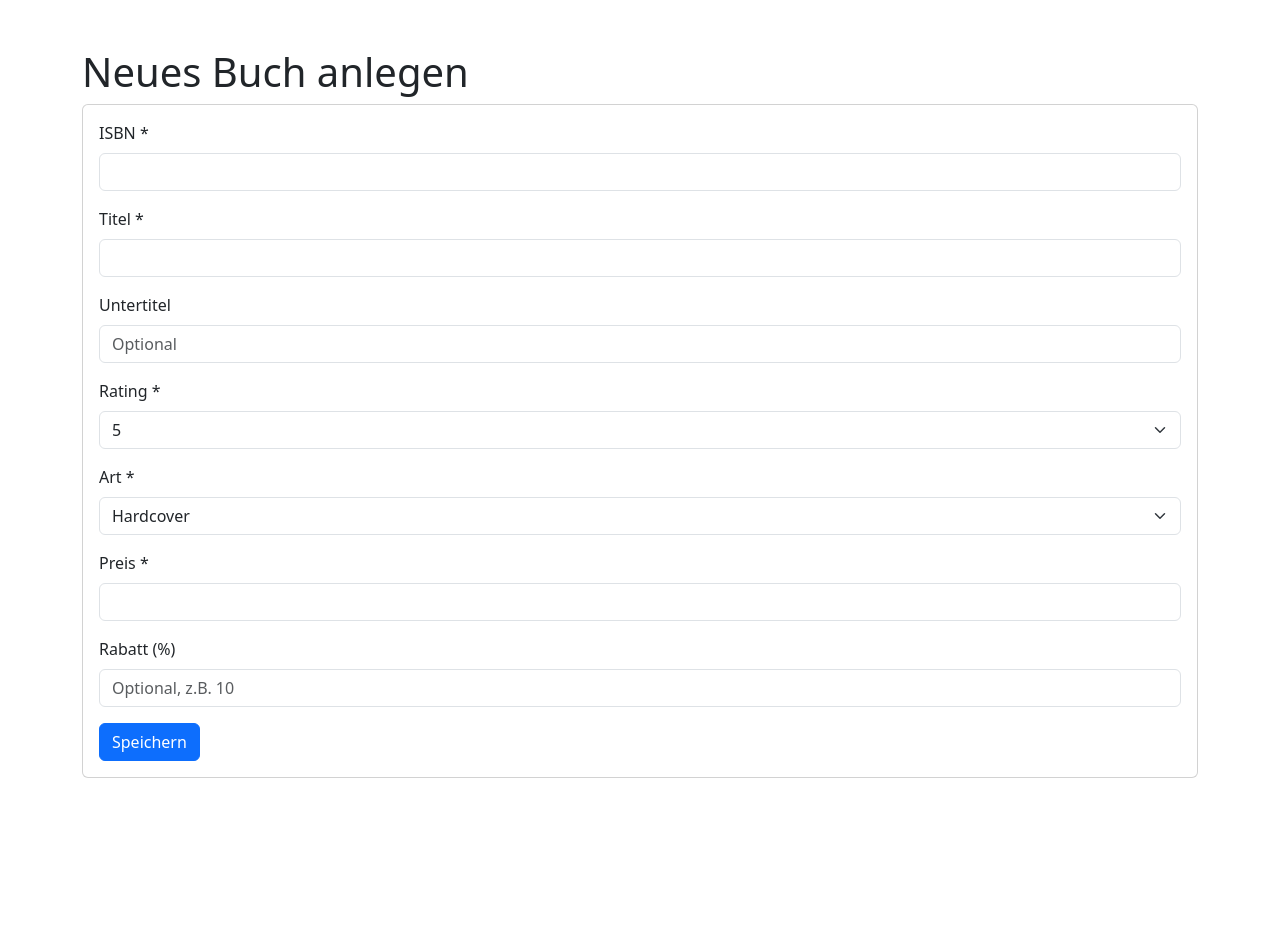
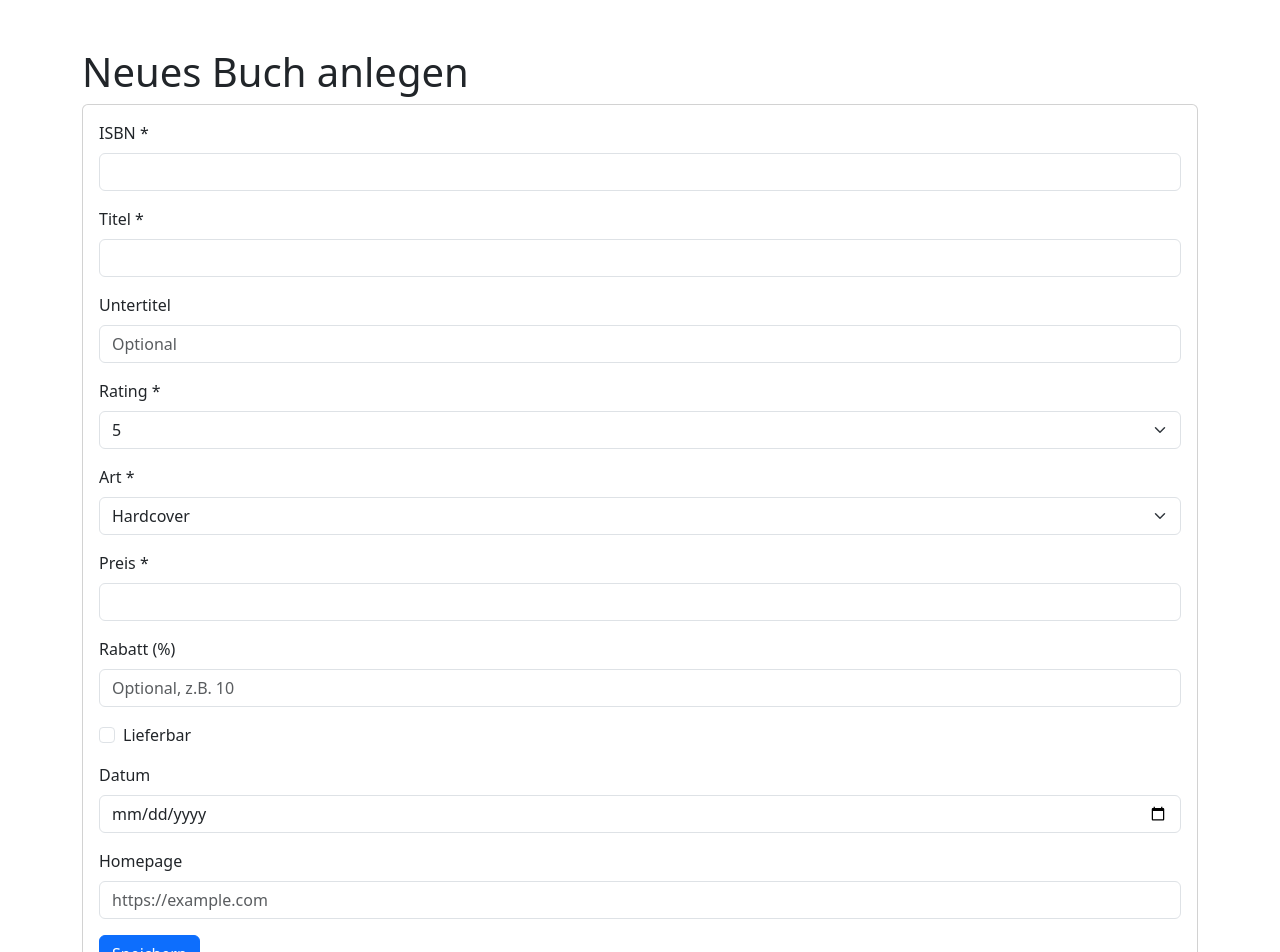
Before and after one commit to inesoetling/SPA-mit-React-Next-GraphQL, a Next.js app in the folder frontend/: page /create in a window 1280 px wide. Shown: the top 952 px of the page. Before the commit the page ends 826 px from the top, so only its background shows below. Built offline with nearby package versions, Linux system fonts and the light colour scheme.

Commit message:
feat: lieferbar, dtum und homepage felder hinzugefügt

```diff
--- a/frontend/src/app/create/page.tsx
+++ b/frontend/src/app/create/page.tsx
@@ -13,9 +13,12 @@ export default function CreateBookPage() {
   const [art, setArt] = useState('HARDCOVER');
   const [preis, setPreis] = useState('');
 
-  // NEU: Optionale Felder
+  // Optionale Felder
   const [untertitel, setUntertitel] = useState('');
   const [rabatt, setRabatt] = useState('');
+  const [lieferbar, setLieferbar] = useState(false);
+  const [datum, setDatum] = useState('');
+  const [homepage, setHomepage] = useState('');
 
   const [error, setError] = useState('');
 
@@ -23,7 +26,9 @@ export default function CreateBookPage() {
 
   const handleSubmit = async (e: React.FormEvent) => {
     e.preventDefault();
+    setError('');
 
+    // Validierung
     if (!isbn || !titel || !preis) {
       setError('Bitte alle Pflichtfelder ausfüllen');
       return;
@@ -38,6 +43,9 @@ export default function CreateBookPage() {
             art,
             preis: parseFloat(preis),
             rabatt: rabatt ? parseFloat(rabatt) : undefined,
+            lieferbar,
+            datum: datum || undefined,
+            homepage: homepage || undefined,
             titel: {
               titel,
               untertitel: untertitel || undefined,
@@ -54,6 +62,9 @@ export default function CreateBookPage() {
       setArt('HARDCOVER');
       setPreis('');
       setRabatt('');
+      setLieferbar(false);
+      setDatum('');
+      setHomepage('');
     } catch {
       setError('Fehler beim Anlegen');
     }
@@ -84,7 +95,6 @@ export default function CreateBookPage() {
               />
             </Form.Group>
 
-            {/* NEU */}
             <Form.Group className="mb-3">
               <Form.Label>Untertitel</Form.Label>
               <Form.Control
@@ -127,7 +137,6 @@ export default function CreateBookPage() {
               />
             </Form.Group>
 
-            {/* NEU */}
             <Form.Group className="mb-3">
               <Form.Label>Rabatt (%)</Form.Label>
               <Form.Control
@@ -136,6 +145,34 @@ export default function CreateBookPage() {
                 value={rabatt}
                 onChange={(e) => setRabatt(e.target.value)}
                 placeholder="Optional, z.B. 10"
+              />
+            </Form.Group>
+
+            <Form.Group className="mb-3">
+              <Form.Check
+                type="checkbox"
+                label="Lieferbar"
+                checked={lieferbar}
+                onChange={(e) => setLieferbar(e.target.checked)}
+              />
+            </Form.Group>
+
+            <Form.Group className="mb-3">
+              <Form.Label>Datum</Form.Label>
+              <Form.Control
+                type="date"
+                value={datum}
+                onChange={(e) => setDatum(e.target.value)}
+              />
+            </Form.Group>
+
+            <Form.Group className="mb-3">
+              <Form.Label>Homepage</Form.Label>
+              <Form.Control
+                type="url"
+                value={homepage}
+                onChange={(e) => setHomepage(e.target.value)}
+                placeholder="https://example.com"
               />
             </Form.Group>
 
```
